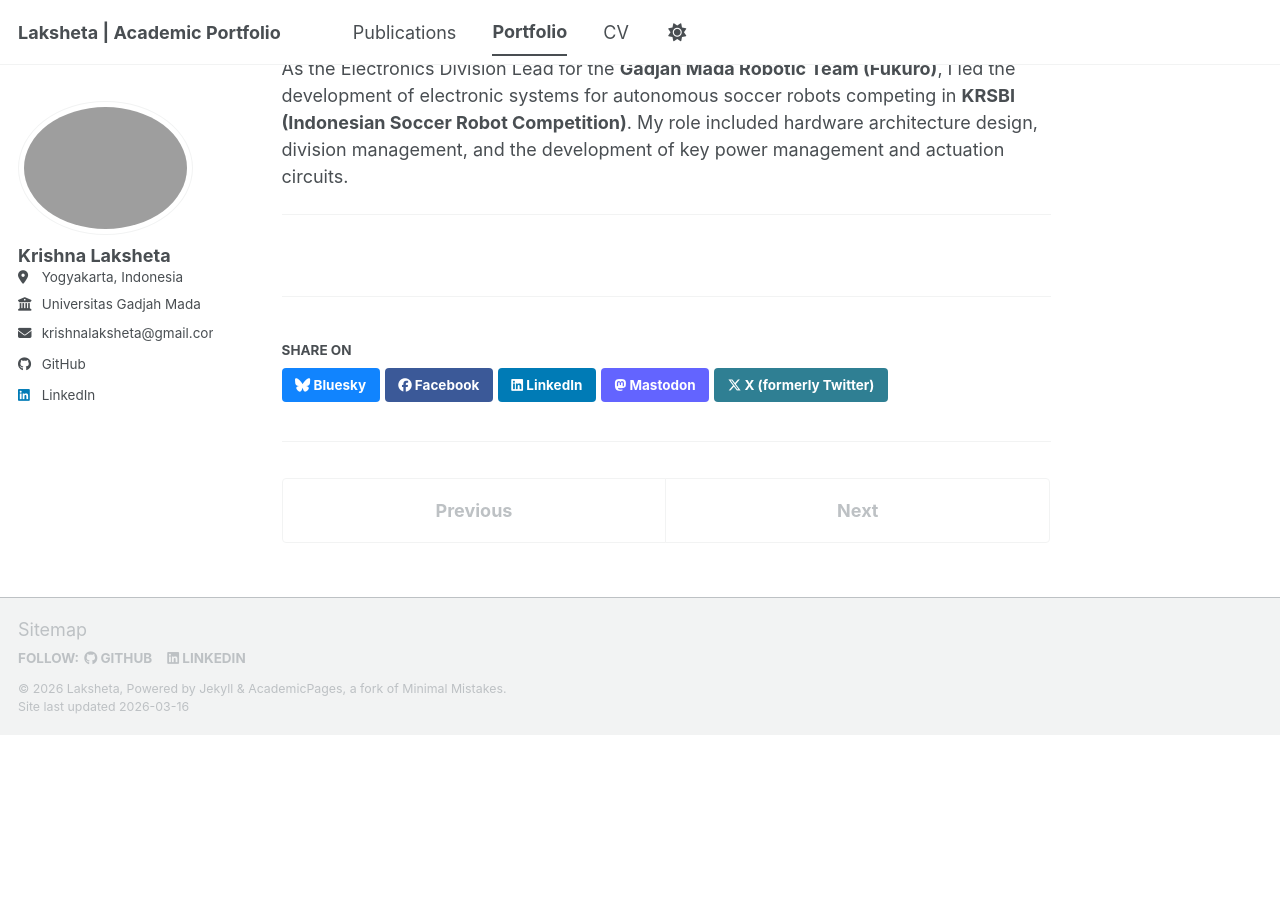
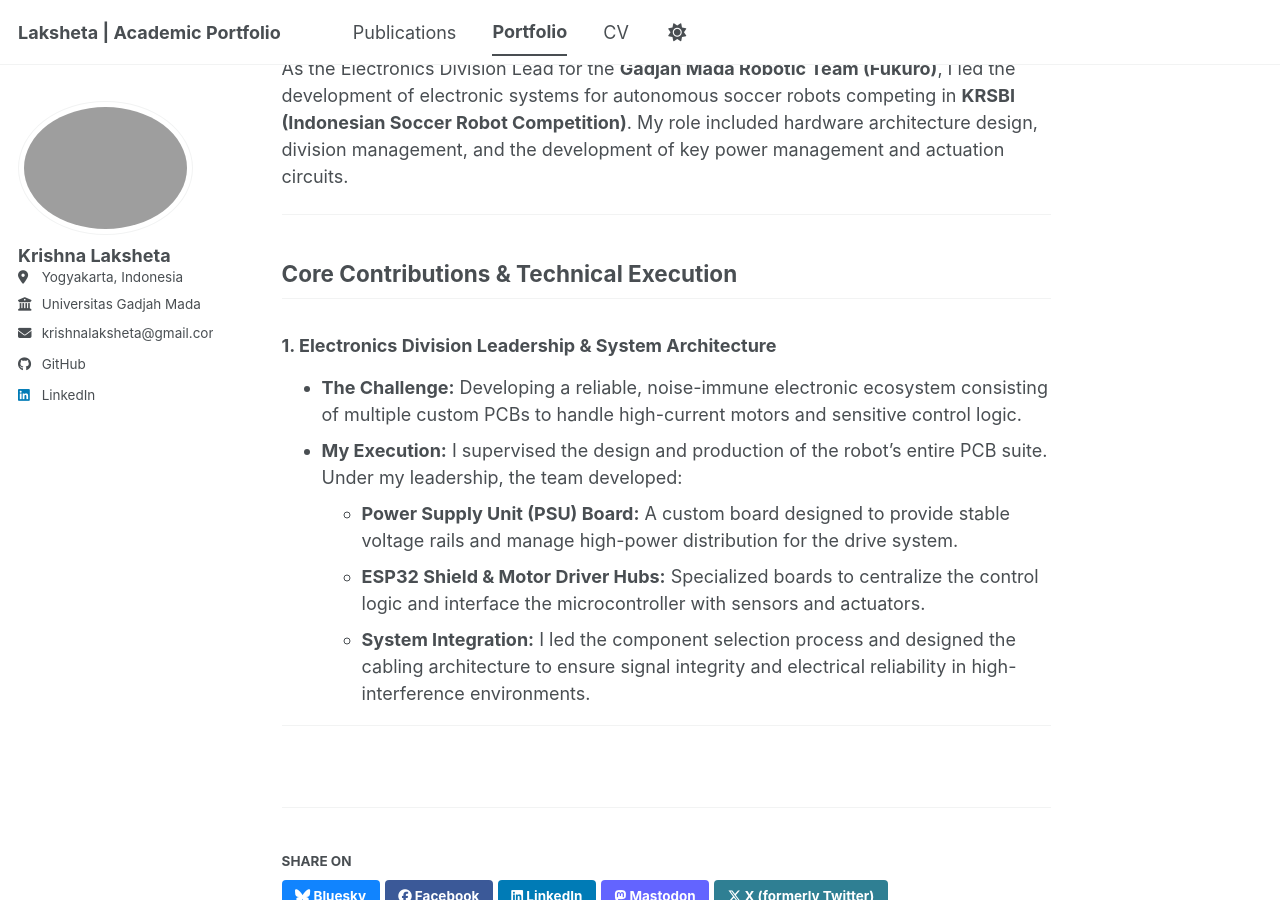
Before and after one commit to laksheta/laksheta.github.io, a Jekyll site: the page built from _portfolio/portfolio-7.md, in a window 1280 px wide and 900 px high, scrolled down 266 px. Built offline with Jekyll 4.4.1, drawn with Linux system fonts in a browser that asks for light colours; a script bundle is joined from its source files by our own code; library files that are not in the unit come from our copies; before the commit the page ends 1001 px from its top, so only the background shows below that.

Commit message:
port-7: add 2nd section draft

```diff
--- a/_portfolio/portfolio-7.md
+++ b/_portfolio/portfolio-7.md
@@ -9,3 +9,14 @@
 As the Electronics Division Lead for the **Gadjah Mada Robotic Team (Fukuro)**, I led the development of electronic systems for autonomous soccer robots competing in **KRSBI (Indonesian Soccer Robot Competition)**. My role included hardware architecture design, division management, and the development of key power management and actuation circuits.
 
 ---
+
+## Core Contributions & Technical Execution
+
+### 1. Electronics Division Leadership & System Architecture
+* **The Challenge:** Developing a reliable, noise-immune electronic ecosystem consisting of multiple custom PCBs to handle high-current motors and sensitive control logic.
+* **My Execution:** I supervised the design and production of the robot's entire PCB suite. Under my leadership, the team developed:
+    * **Power Supply Unit (PSU) Board:** A custom board designed to provide stable voltage rails and manage high-power distribution for the drive system.
+    * **ESP32 Shield & Motor Driver Hubs:** Specialized boards to centralize the control logic and interface the microcontroller with sensors and actuators.
+    * **System Integration:** I led the component selection process and designed the cabling architecture to ensure signal integrity and electrical reliability in high-interference environments.
+
+---
```
